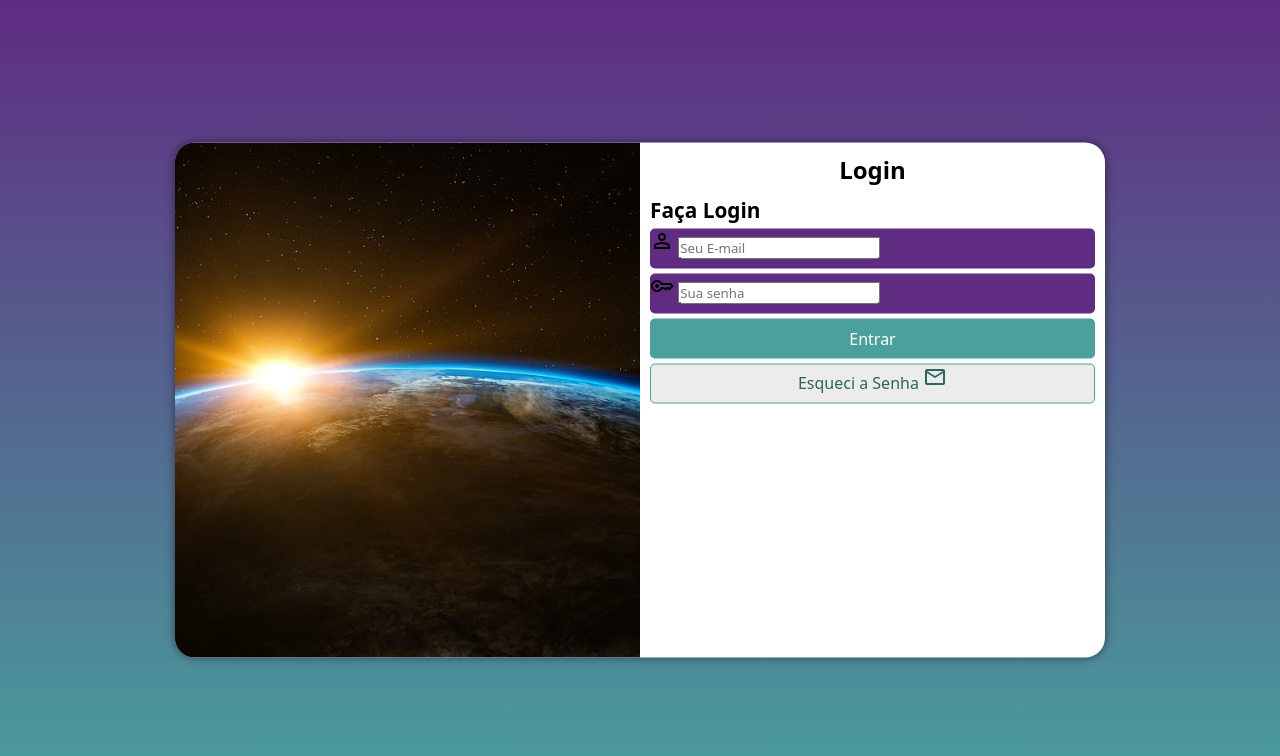
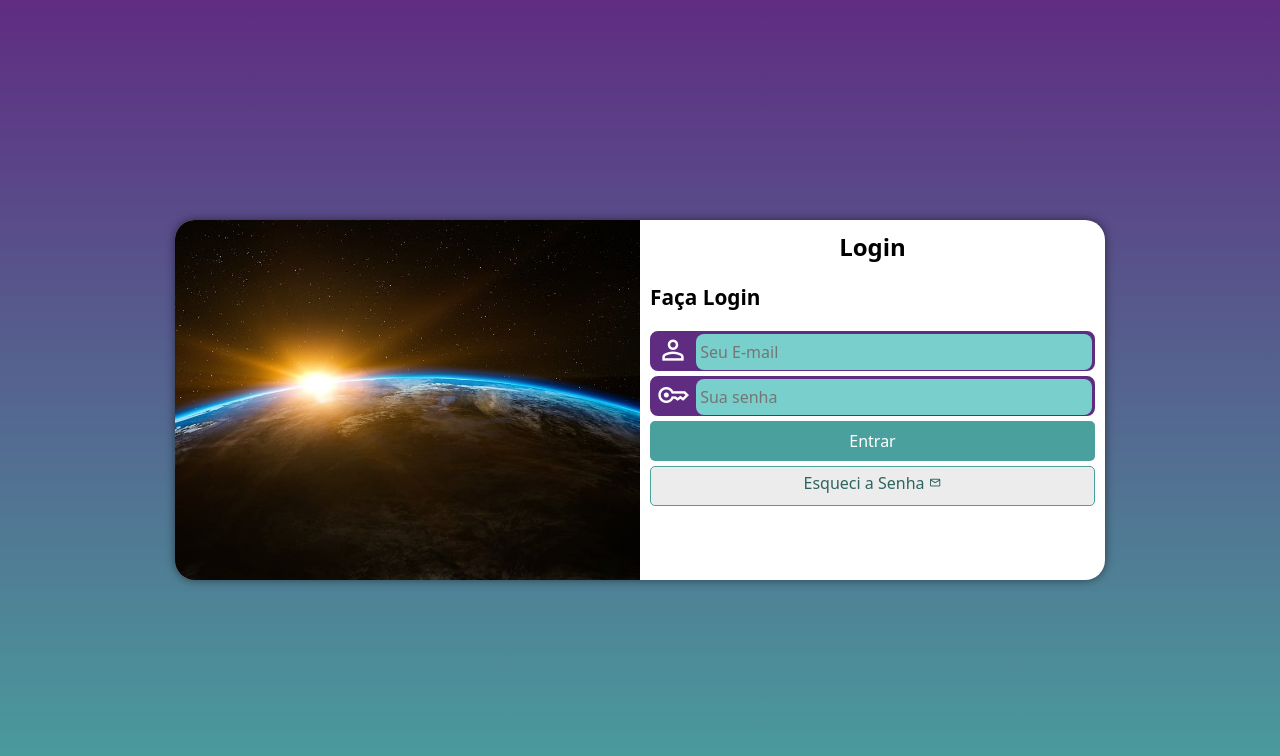
Before and after one commit to Donato-2020/projeto-login, a plain HTML site: page index.html in a window 1280 px wide. Drawn offline with nearby package versions, Linux system fonts and the light colour scheme.

Commit message:
Finalização do Projeto

```diff
--- a/estilos/media-query.css
+++ b/estilos/media-query.css
@@ -9,6 +9,11 @@
 
     section#login {
         width: 80vw;
+    }
+
+    section#login {
+        width: 80vw;
+        height: 300px;
     }
 
     section#login > div#imagem {
@@ -38,6 +43,7 @@
 
     section#login {
         width: 930px;
+        height: 360px;
     }
 
     section#login > div#imagem {
@@ -55,5 +61,6 @@
     div#formulario > p {
         font-size: 1.3em;
         font-weight: bold;
+        margin: 20px 0px;
     }
 }
--- a/estilos/style.css
+++ b/estilos/style.css
@@ -64,15 +64,40 @@ div#formulario > p {
 
 form > div.campo {
     background-color: #5f2c82;
+    border: 2px solid #5f2c82;
     display: block;
     width: 100%;
     height: 40px;
-    border-radius: 5px;
+    border-radius: 8px;
     margin: 5px 0px;
 }
 
 div.campo > label {
     display: none;
+}
+
+div.campo > span {
+    color: white;
+    /*background-color: black;*/
+    font-size: 2em;
+    width: 40px;
+    padding: 5px;
+    transform: translateY(-4px);
+}
+
+div.campo > input {
+    background-color: #78cfcc;
+    font-size: 1em;
+    width: calc(100% - 45px);
+    height: 100%;
+    border: 0px;
+    border-radius: 8px;
+    padding: 4px;
+    transform: translateY(-12px);
+}
+
+div.campo > input:focus-within {
+    background-color: white;
 }
 
 form > input[type=submit] {
@@ -97,6 +122,7 @@ form > a.botao {
     font-size: 1em;
     width: 100%;
     height: 40px;
+    padding-top: 5px;
     margin-top: 5px;
     background-color: #ececec;
     color: #2d6462;
@@ -109,6 +135,6 @@ form > a.botao:hover {
     background-color: #66d8d4;
 }
 
-form > a.botao > i {
+form > a.botao > span {
     font-size: 0.8em;
 }
```
